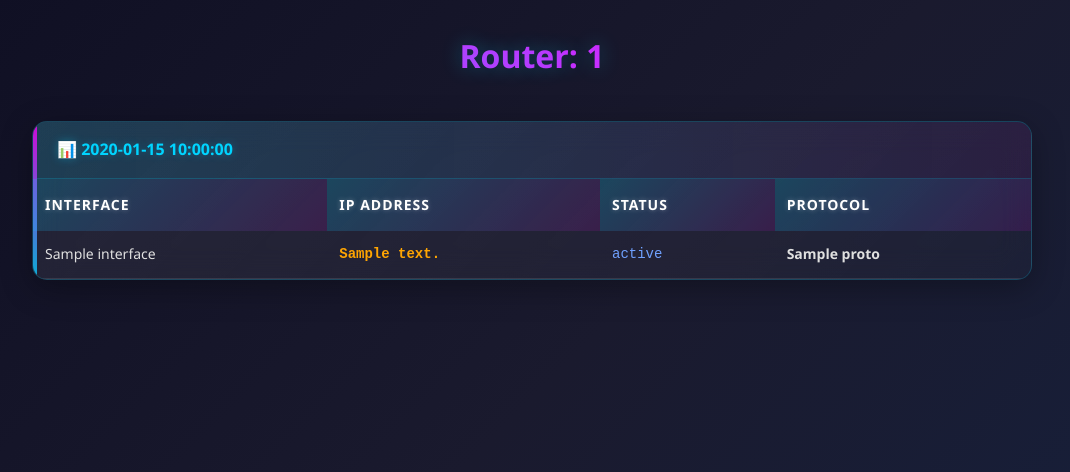
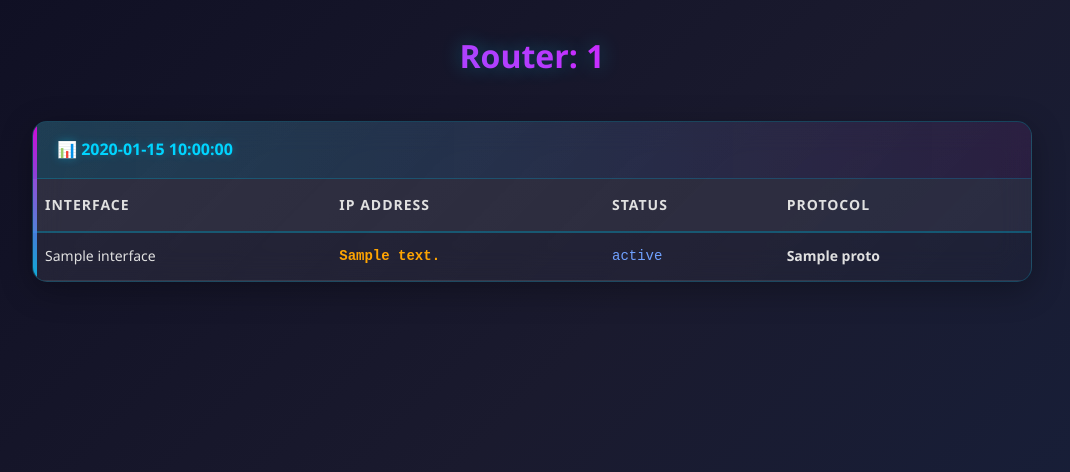
Before and after one commit to kuro-kano/ipa2025-msapp, a Flask app: page /router/1 in a window 1280 px wide. Shown: the top 472 px of the page, without its empty margins (108-1178 px from the left). Run offline with Flask 3, Linux system fonts and the light colour scheme; a database or web service that is not in the repository returns one stand-in record (values such as "Sample title").

Commit message:
changed: router.css on th nid noi

```diff
--- a/web/static/router.css
+++ b/web/static/router.css
@@ -91,8 +91,8 @@ table {
 }
 
 th {
-    background: linear-gradient(135deg, rgba(0, 212, 255, 0.2), rgba(255, 0, 255, 0.1));
-    color: #fff;
+    background: rgba(255, 255, 255, 0.05);
+    color: #e0e0e0;
     padding: 15px 12px;
     text-align: left;
     font-weight: 600;
@@ -100,9 +100,10 @@ th {
     text-transform: uppercase;
     letter-spacing: 1px;
     border: none;
+    border-bottom: 2px solid rgba(0, 212, 255, 0.3);
     position: sticky;
     top: 0;
-    text-shadow: 0 0 5px rgba(255, 255, 255, 0.3);
+    text-shadow: none;
 }
 
 td {
```
